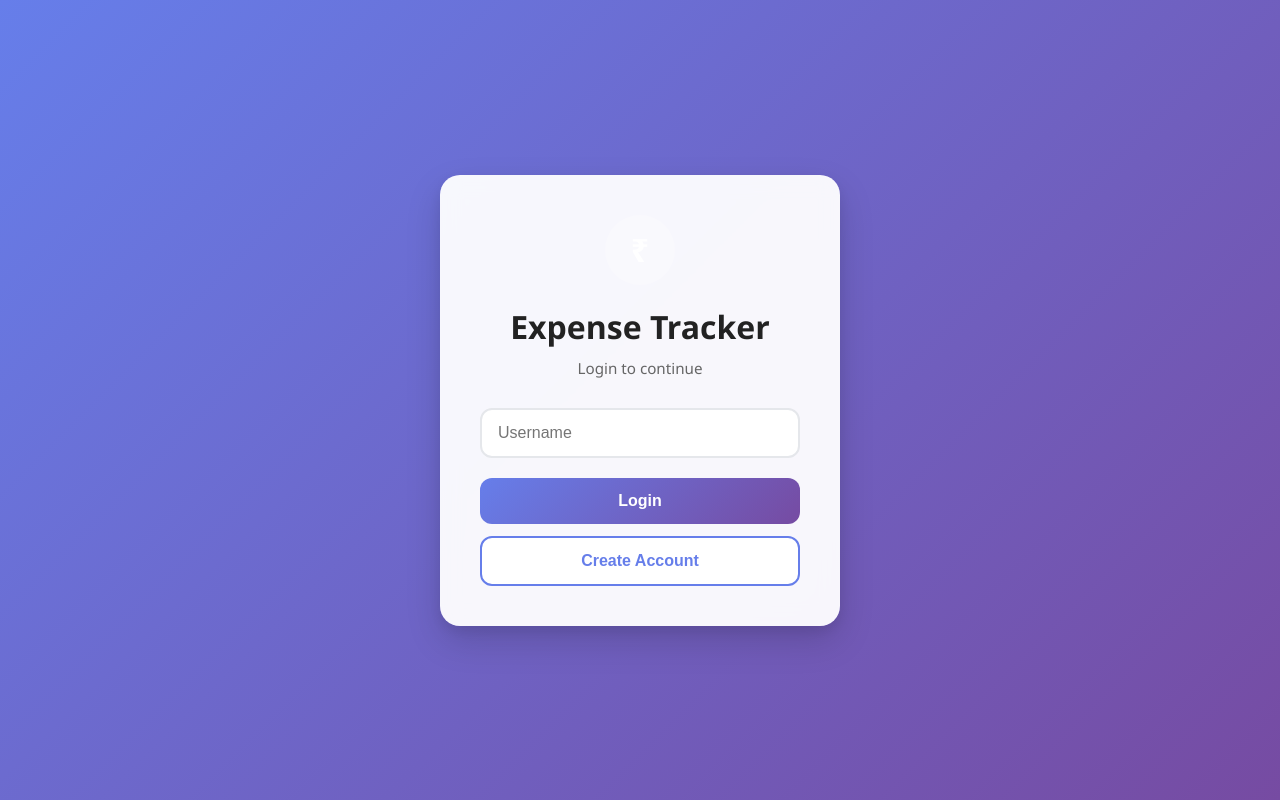
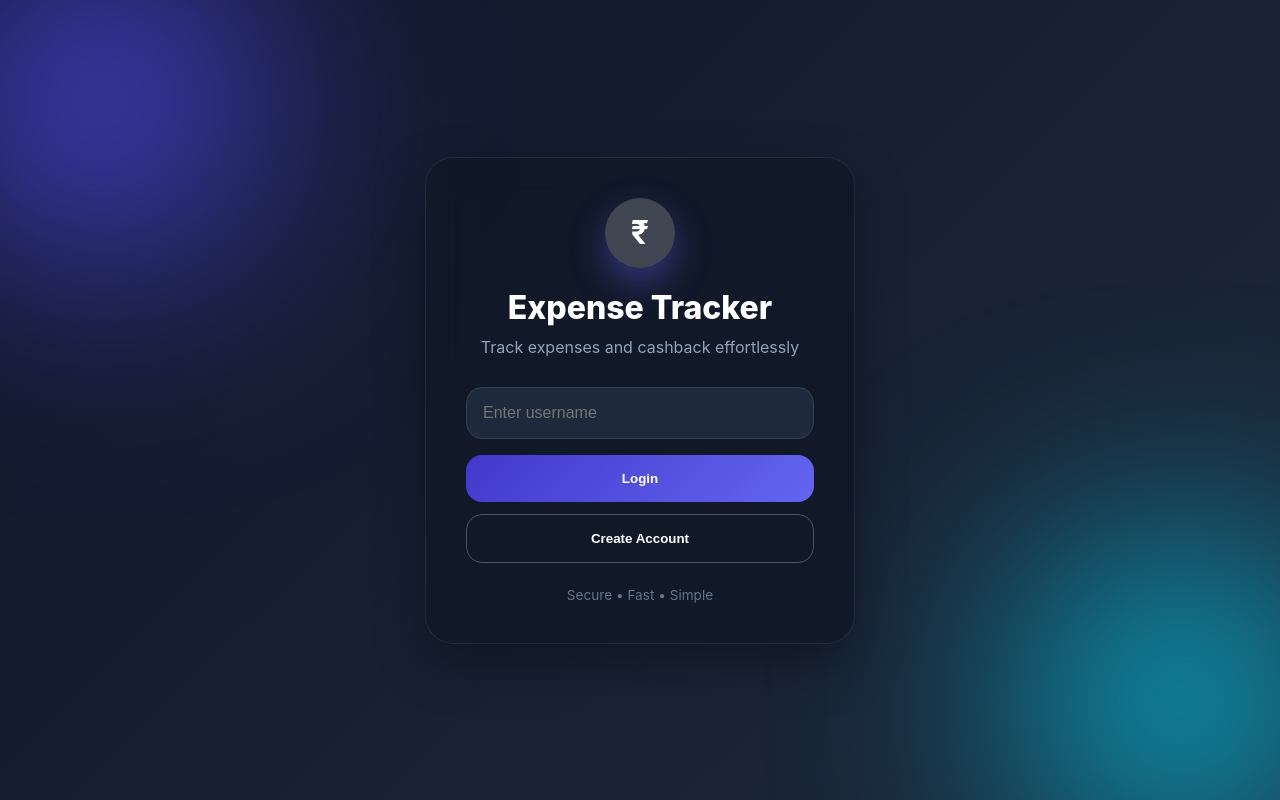
Before and after one commit to ayushsinha79/expence-frontend, a React (Vite) app: page / in a window 1280 px wide. Built offline with nearby package versions, Linux system fonts and the light colour scheme; no server answers; the HTML template or start-up script is replaced by a standard one.

Commit message:
Login UI Emnhancement

```diff
--- a/src/pages/Login.css
+++ b/src/pages/Login.css
@@ -1,6 +1,4 @@
 * {
-    margin: 0;
-    padding: 0;
   box-sizing: border-box;
 }
 
@@ -9,142 +7,192 @@
   display: flex;
   justify-content: center;
   align-items: center;
+  padding: 20px;
   background: linear-gradient(
     135deg,
-      #667eea 0%,
-      #764ba2 100%
+    #0f172a,
+    #1e293b
   );
-    font-family: "Segoe UI", sans-serif;
+  position: relative;
+  overflow: hidden;
+}
+
+.background-blur {
+  position: absolute;
+  border-radius: 50%;
+  filter: blur(120px);
+}
+
+.blur-1 {
+  width: 300px;
+  height: 300px;
+  background: #4f46e5;
+  top: -50px;
+  left: -50px;
+}
+
+.blur-2 {
+  width: 300px;
+  height: 300px;
+  background: #06b6d4;
+  bottom: -50px;
+  right: -50px;
 }
 
 .login-card {
   width: 100%;
-    max-width: 400px;
+  max-width: 430px;
   padding: 40px;
-    background: rgba(255, 255, 255, 0.95);
-    border-radius: 20px;
+  border-radius: 28px;
+  background: rgba(
+    17,
+    24,
+    39,
+    0.85
+  );
+  backdrop-filter: blur(18px);
+  border: 1px solid
+    rgba(255, 255, 255, 0.08);
   box-shadow:
-      0 15px 35px rgba(0, 0, 0, 0.15),
-      0 5px 15px rgba(0, 0, 0, 0.08);
-    backdrop-filter: blur(10px);
+    0 20px 50px
+    rgba(0, 0, 0, 0.35);
+  text-align: center;
+  position: relative;
+  z-index: 10;
+}
+
+.logo {
+  width: 90px;
+  height: 90px;
+  margin: 0 auto 20px;
+  border-radius: 50%;
+  background: linear-gradient(
+    135deg,
+    #6366f1,
+    #8b5cf6
+  );
+  color: white;
+  display: flex;
+  align-items: center;
+  justify-content: center;
+  font-size: 2.5rem;
+  font-weight: 700;
+  box-shadow:
+    0 15px 35px
+    rgba(99, 102, 241, 0.4);
 }
 
 .login-title {
-    text-align: center;
-    color: #222;
+  color: white;
+  margin: 0;
   font-size: 2rem;
-    margin-bottom: 10px;
+  font-weight: 800;
 }
 
 .login-subtitle {
-    text-align: center;
-    color: #666;
+  color: #94a3b8;
+  margin-top: 10px;
   margin-bottom: 30px;
-    font-size: 0.95rem;
 }
 
 .login-input {
   width: 100%;
-    padding: 14px 16px;
-    border: 2px solid #e5e7eb;
-    border-radius: 12px;
+  padding: 16px;
+  border-radius: 16px;
+  border: 1px solid #334155;
+  background: #1e293b;
+  color: white;
   font-size: 1rem;
   outline: none;
   transition: all 0.3s ease;
-    margin-bottom: 20px;
+  margin-bottom: 16px;
 }
 
 .login-input:focus {
-    border-color: #667eea;
-    box-shadow: 0 0 0 4px rgba(102, 126, 234, 0.15);
+  border-color: #6366f1;
+  box-shadow:
+    0 0 0 4px
+    rgba(99, 102, 241, 0.2);
 }
 
 .login-button {
   width: 100%;
-    padding: 14px;
+  padding: 16px;
   border: none;
-    border-radius: 12px;
+  border-radius: 16px;
   background: linear-gradient(
     135deg,
-      #667eea,
-      #764ba2
+    #4338ca,
+    #6366f1
   );
   color: white;
-    font-size: 1rem;
-    font-weight: 600;
+  font-weight: 700;
   cursor: pointer;
   transition: all 0.3s ease;
 }
 
 .login-button:hover {
   transform: translateY(-2px);
-    box-shadow: 0 10px 20px rgba(102, 126, 234, 0.3);
 }
 
-  .login-button:active {
-    transform: translateY(0);
-  }
-
-  .login-message {
-    margin-top: 20px;
-    padding: 12px;
-    border-radius: 10px;
-    text-align: center;
-    background: #fee2e2;
-    color: #dc2626;
-    font-size: 0.9rem;
-  }
-
-  .logo {
-    width: 70px;
-    height: 70px;
-    margin: 0 auto 20px;
-    background: linear-gradient(
-      135deg,
-      #667eea,
-      #764ba2
-    );
-    border-radius: 50%;
-    display: flex;
-    align-items: center;
-    justify-content: center;
-    color: white;
-    font-size: 1.8rem;
-    font-weight: bold;
+.login-button:disabled {
+  opacity: 0.7;
+  cursor: not-allowed;
 }
 
 .create-account-button {
   width: 100%;
-    padding: 14px;
 
+  padding: 16px;
   margin-top: 12px;
-
-    border-radius: 12px;
-
-    border: 2px solid #667eea;
-
-    background: white;
-
-    color: #667eea;
-
-    font-size: 1rem;
+  border-radius: 16px;
+  border: 1px solid #475569;
+  background: transparent;
+  color: white;
+  cursor: pointer;
   font-weight: 600;
-
-    cursor: pointer;
-
   transition: all 0.3s ease;
 }
 
 .create-account-button:hover {
-    background: #667eea;
-    color: white;
-
-    transform: translateY(-2px);
-
-    box-shadow: 0 10px 20px
-      rgba(102, 126, 234, 0.25);
+  background: rgba(
+    255,
+    255,
+    255,
+    0.05
+  );
 }
 
-  .create-account-button:active {
-    transform: translateY(0);
+.login-message {
+  margin-top: 18px;
+  color: #f87171;
+  font-size: 0.95rem;
 }
+
+.login-footer {
+  margin-top: 24px;
+  color: #64748b;
+  font-size: 0.85rem;
+}
+
+@media (max-width: 768px) {
+  .login-card {
+    padding: 28px;
+  }
+
+  .logo {
+    width: 75px;
+    height: 75px;
+    font-size: 2rem;
+  }
+
+  .login-title {
+    font-size: 1.7rem;
+  }
+}
+
+.loading-message {
+  margin-top: 16px;
+  color: #fbbf24;
+  font-size: 0.9rem;
+}
--- a/src/pages/Login.jsx
+++ b/src/pages/Login.jsx
@@ -9,6 +9,9 @@ function Login() {
 
   const [response, setResponse] =
     useState(null);
+
+  const [loading, setLoading] =
+    useState(false);
 
   const navigate = useNavigate();
 
@@ -44,6 +47,17 @@ function Login() {
   };
 
   const handleSubmit = async () => {
+    if (!username.trim()) {
+      setResponse({
+        message:
+          "Please enter username",
+      });
+      return;
+    }
+
+    setLoading(true);
+    setResponse(null);
+
     try {
       const res = await fetch(
         `${API_BASE_URL}/api/login`,
@@ -81,39 +95,60 @@ function Login() {
         message:
           "Something went wrong",
       });
+    } finally {
+      setLoading(false);
     }
   };
 
   return (
     <div className="login-container">
+      <div className="background-blur blur-1" />
+      <div className="background-blur blur-2" />
+
       <div className="login-card">
-        <div className="logo">₹</div>
+        <div className="logo">
+          ₹
+        </div>
 
         <h1 className="login-title">
           Expense Tracker
         </h1>
 
         <p className="login-subtitle">
-          Login to continue
+          Track expenses and cashback
+          effortlessly
         </p>
+        {loading && (
+          <div className="loading-message">
+            Waking up server... please wait 5–10 seconds.
+          </div>
+        )}
 
         <input
           className="login-input"
           type="text"
-          placeholder="Username"
+          placeholder="Enter username"
           value={username}
           onChange={(e) =>
             setUsername(
               e.target.value
             )
           }
+          onKeyDown={(e) => {
+            if (e.key === "Enter") {
+              handleSubmit();
+            }
+          }}
         />
 
         <button
           className="login-button"
           onClick={handleSubmit}
+          disabled={loading}
         >
-          Login
+          {loading
+            ? "Logging in..."
+            : "Login"}
         </button>
 
         <button
@@ -130,6 +165,10 @@ function Login() {
             {response.message}
           </div>
         )}
+
+        <div className="login-footer">
+          Secure • Fast • Simple
+        </div>
       </div>
     </div>
   );
```
Lines whose indentation alone changed are shown as unchanged.
